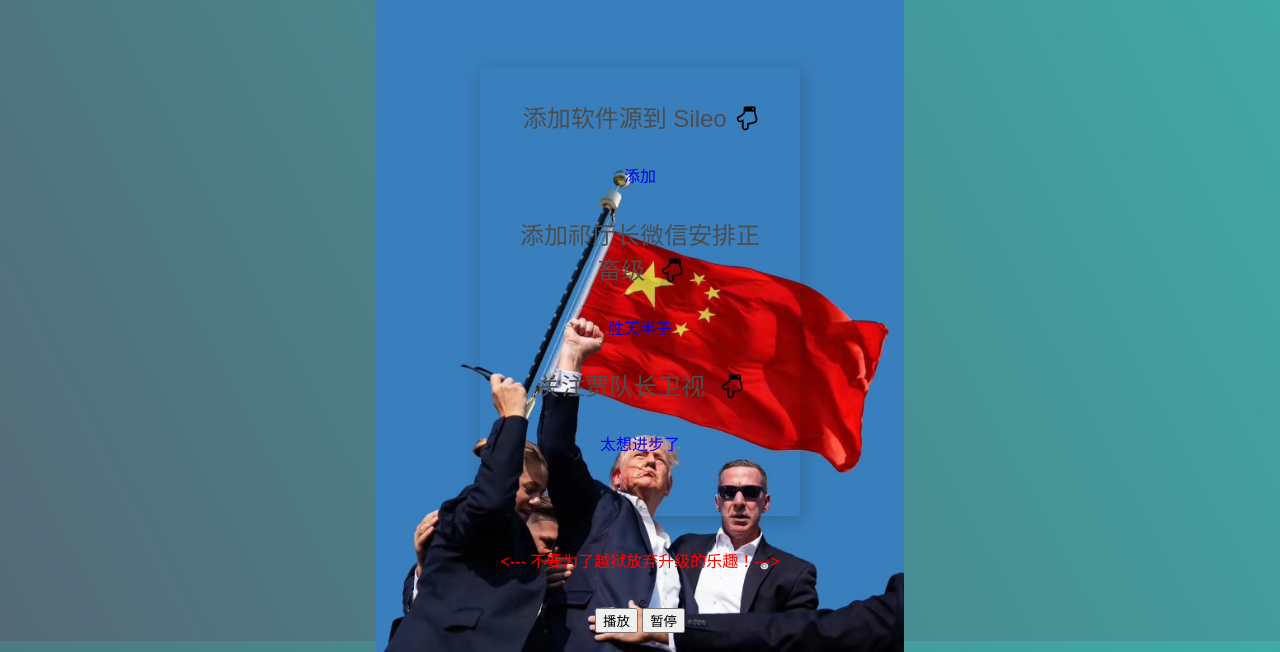
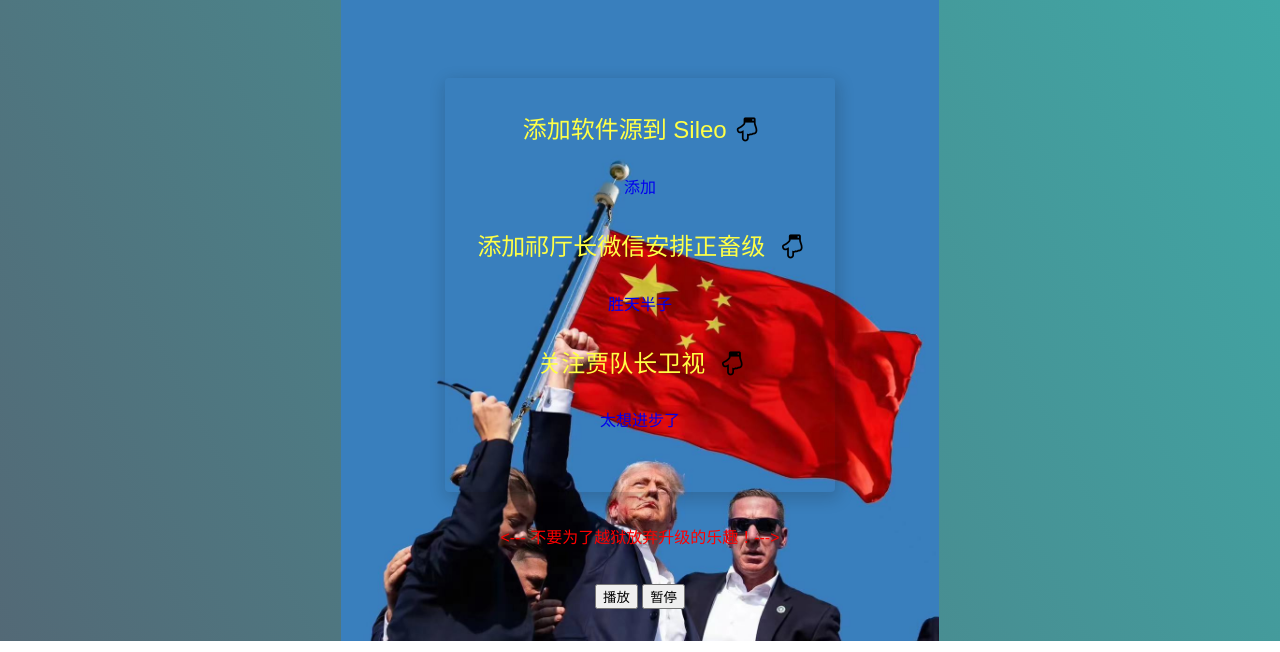
Before and after one commit to qijie-77/sileo, a plain HTML site: page index.html in a window 1280 px wide. Shown: the part 159-811 px from the top of the page. Drawn offline with Linux system fonts and the light colour scheme.

Commit message:
Update style.css

```diff
--- a/css/style.css
+++ b/css/style.css
@@ -255,7 +255,7 @@ h1 {
 }
 
 .bg-content-w3pvt {
-    max-width: 400px;
+    max-width: 500px;
     margin: 0 auto;
     background: 0;
     /*毛玻璃注释backdrop-filter: blur(0px);*/
@@ -290,7 +290,7 @@ h1 {
 }
 
 p.legend {
-    color: #4e4d4d;
+    color: #ffff46;
     font-size: 24px;
     text-align: center;
     margin-bottom: 1.2em;
```
